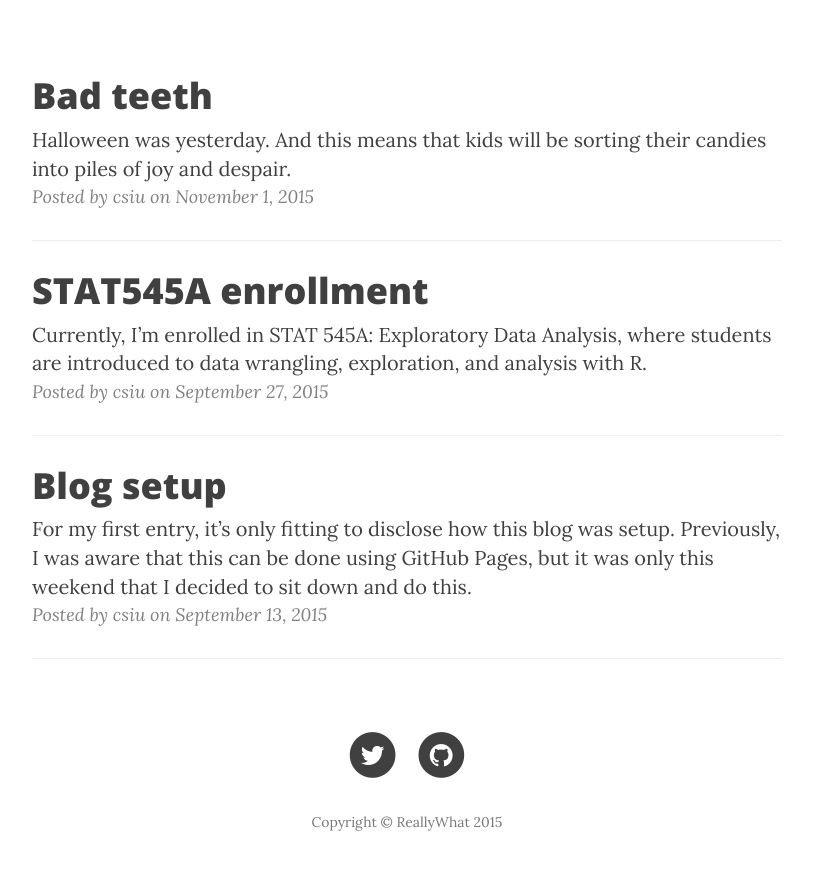
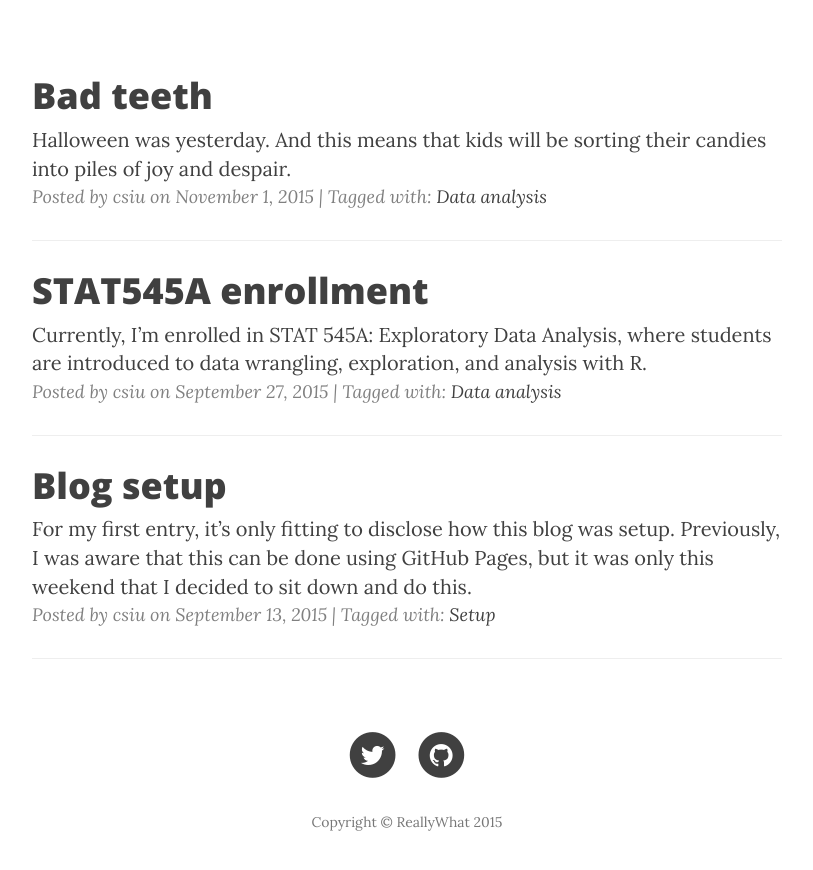
Before and after one commit to csiu/blog, a Jekyll site: the page built from index.html, in a window 1280 px wide, cut to the strip 452-1335 px from the top of the page. Shown: the top 870 px of the strip, without its empty margins (233-1046 px from the left). Built offline with Jekyll 4.4.1, drawn with Linux system fonts in a browser that asks for light colours; nearby versions of some CDN libraries; the list of posts is cut into pages by our own code.

Commit message:
Made it so that tags are rendered on home page

```diff
--- a/index.html
+++ b/index.html
@@ -4,6 +4,23 @@ description: "csiu's blog"
 ---
 {% for post in paginator.posts %}
 <div class="post-preview">
+
+  {% if post.tags.size > 0 %}
+    {% capture tags_content %}
+    <!-- {% if post.tags.size == 1 %}<i class="fa fa-tag"></i>{% else %}<i class="fa fa-tags"></i>{% endif %} -->
+    Tagged with: {% endcapture %}
+
+    {% for post_tag in post.tags %}
+      {% assign tag = site.data.tags[post_tag] %}
+      {% if tag %}
+        {% capture tags_content_temp %}{{ tags_content }}<a href="/tag/{{ tag.slug }}/">{{ tag.name }}</a>{% if forloop.last == false %}, {% endif %}{% endcapture %}
+        {% assign tags_content = tags_content_temp %}
+      {% endif %}
+    {% endfor %}
+  {% else %}
+    {% assign tags_content = '' %}
+  {% endif %}
+
   <a href="{{ post.url | prepend: site.baseurl }}">
     <h2 class="post-title">
       {{ post.title }}
@@ -17,7 +34,7 @@ description: "csiu's blog"
     {% endif %}
   </a>
   <p class="post-meta">
-    Posted by {% if post.author %}{{ post.author }}{% else %}{{ site.title }}{% endif %} on {{ post.date | date: "%B %-d, %Y" }}
+    Posted by {% if post.author %}{{ post.author }}{% else %}{{ site.title }}{% endif %} on {{ post.date | date: "%B %-d, %Y" }} | {{ tags_content }}
   </p>
 </div>
 <hr>
```
